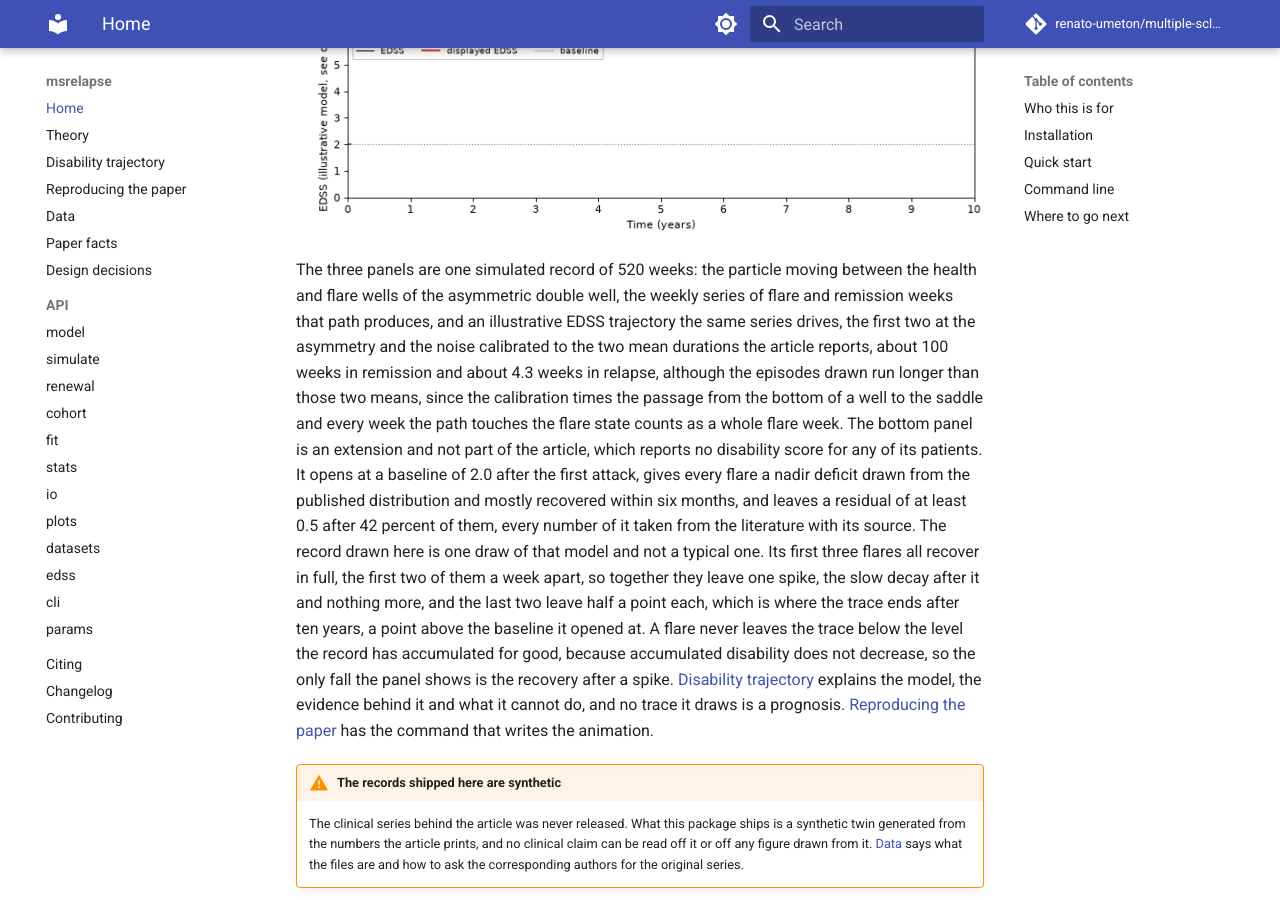
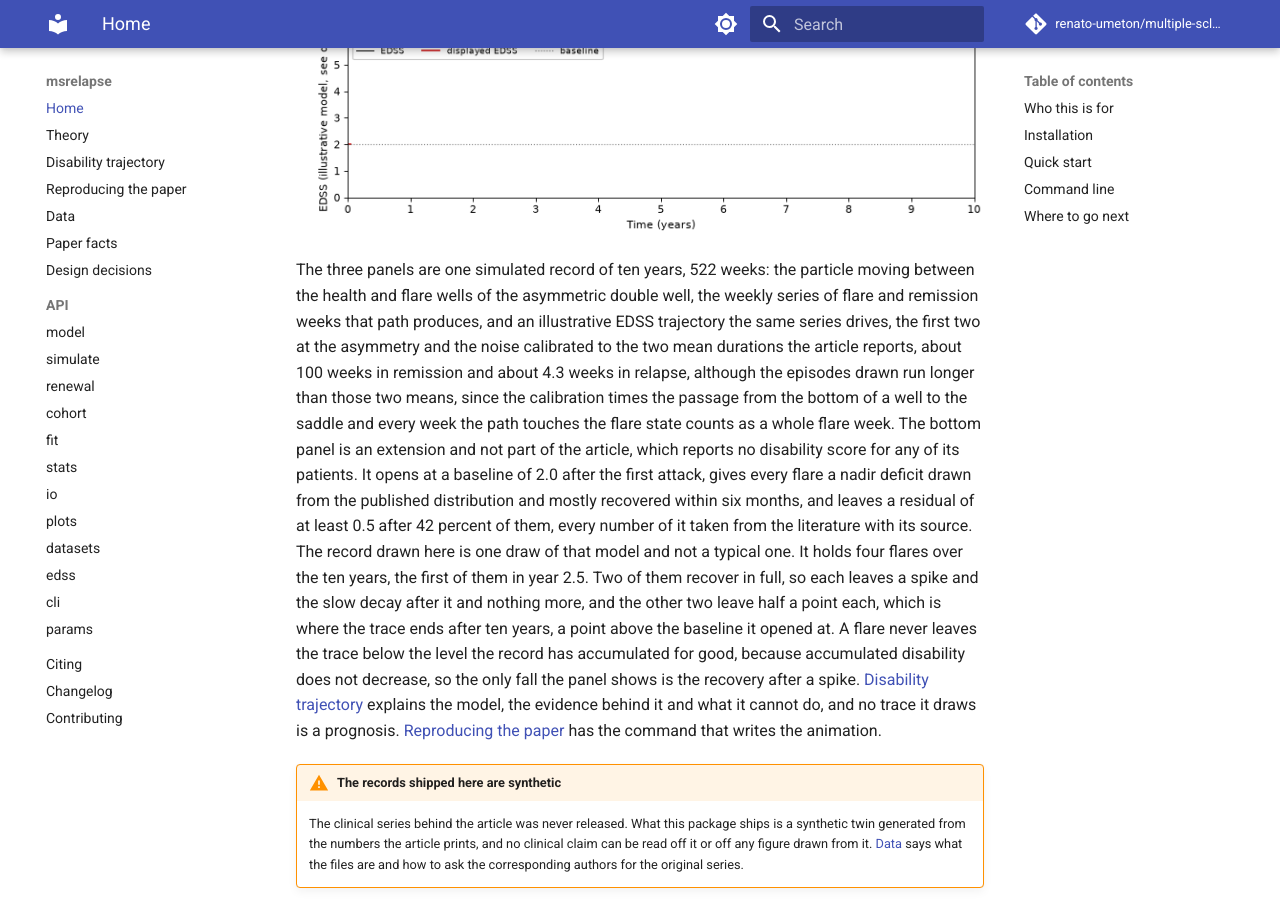
Before and after one commit to renato-umeton/multiple-sclerosis-modeling-bordi, an MkDocs documentation site: the page built from docs/index.md, in a window 1280 px wide and 900 px high, scrolled down 718 px. Built offline with MkDocs 1.6.1 and Material for MkDocs 9.7.7, drawn with Linux system fonts in a browser that asks for light colours; comment, search, counter and statistics services are not loaded.

Commit message:
Describe the regenerated ten year animation in the captions and example command

```diff
--- a/docs/index.md
+++ b/docs/index.md
@@ -18,7 +18,7 @@ the published numbers end to end.
 
 ![One simulated patient over ten years: the particle in the double well, the weekly flare and remission series, and an illustrative EDSS trajectory](assets/double_well.gif)
 
-The three panels are one simulated record of 520 weeks: the particle moving
+The three panels are one simulated record of ten years, 522 weeks: the particle moving
 between the health and flare wells of the asymmetric double well, the weekly
 series of flare and remission weeks that path produces, and an illustrative
 EDSS trajectory the same series drives, the first two at the asymmetry and the
@@ -32,11 +32,10 @@ opens at a baseline of 2.0 after the first attack, gives every flare a nadir
 deficit drawn from the published distribution and mostly recovered within six
 months, and leaves a residual of at least 0.5 after 42 percent of them, every
 number of it taken from the literature with its source. The record drawn here
-is one draw of that model and not a typical one. Its first three flares all
-recover in full, the first two of them a week apart, so together they leave one
-spike, the slow decay after it and nothing more, and the last two leave half a
-point each, which is where the trace ends after ten years, a point above the
-baseline it opened at. A flare never leaves the trace below the level the
+is one draw of that model and not a typical one. It holds four flares over the ten years, the first of them in year 2.5. Two of
+them recover in full, so each leaves a spike and the slow decay after it and
+nothing more, and the other two leave half a point each, which is where the
+trace ends after ten years, a point above the baseline it opened at. A flare never leaves the trace below the level the
 record has accumulated for good, because accumulated disability does not
 decrease, so the only fall the panel shows is the recovery after a spike.
 [Disability trajectory](disability.md) explains the model, the evidence behind
```
Also changed, not shown: README.md (+6 -7 lines), 1 other file.
